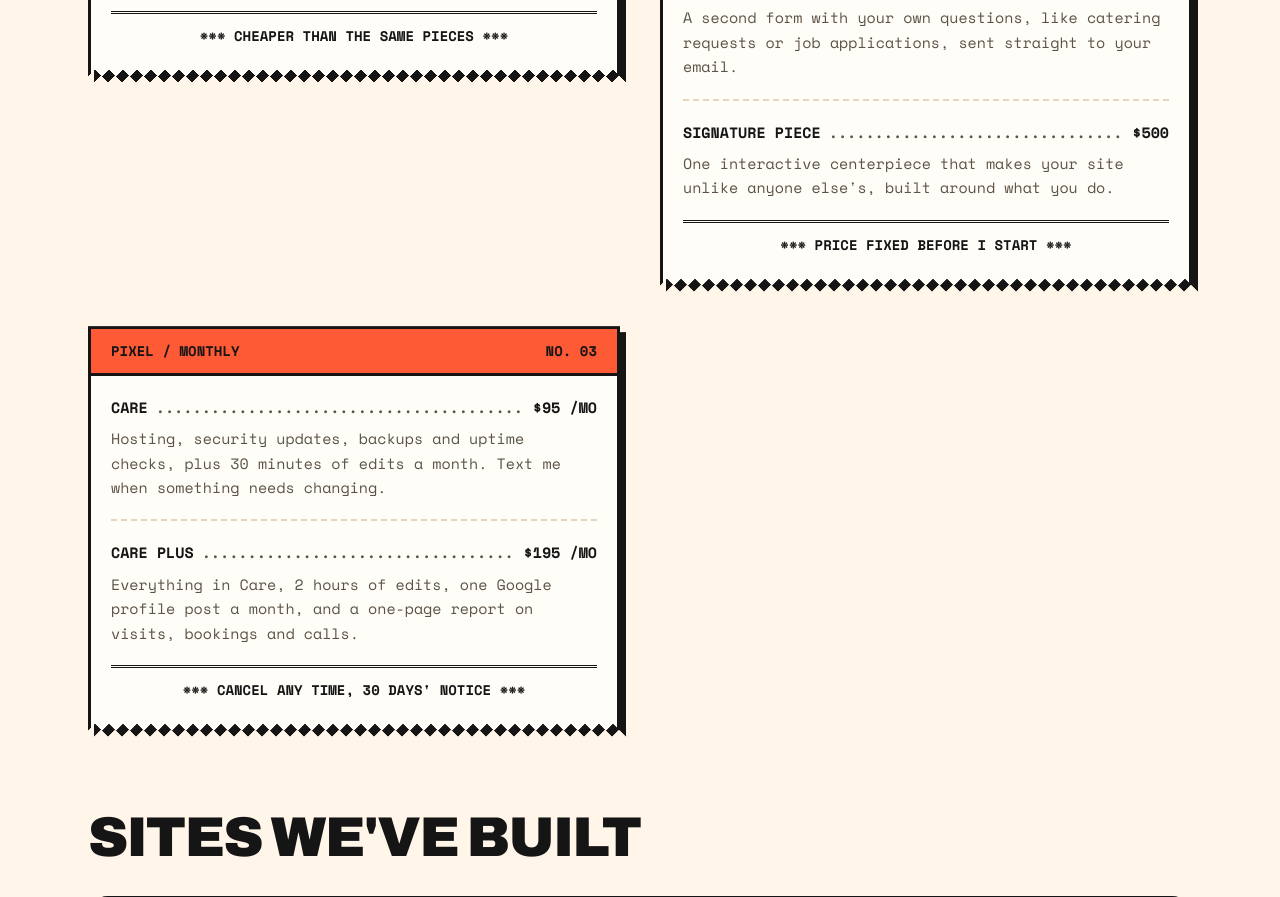
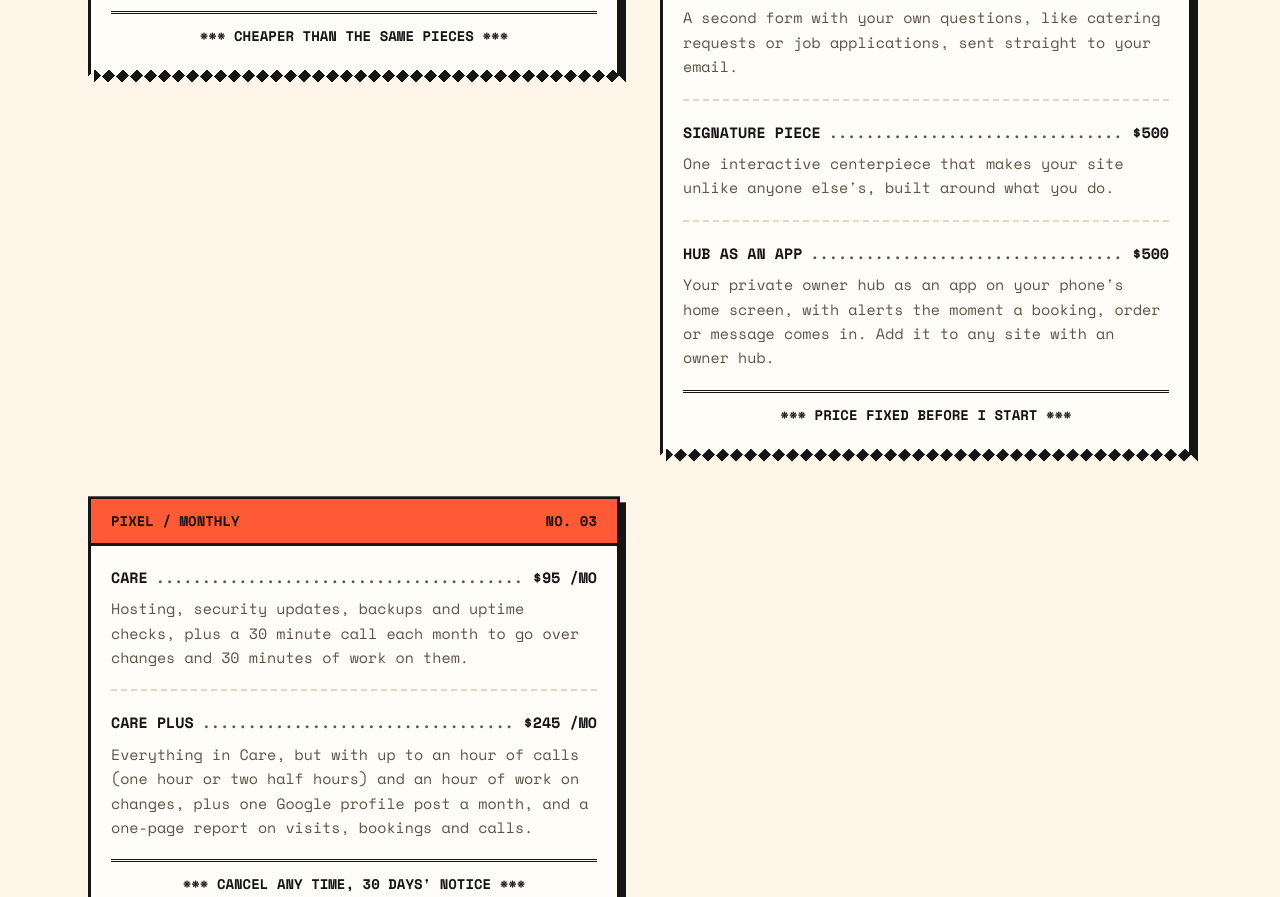
Before and after one commit to pixel-and-tally/pixel-and-tally, an Astro site: page /pixel in a window 1280 px wide. Shown: the part 1341-2238 px from the top of the page. Built offline with nearby package versions, Linux system fonts and the light colour scheme; Astro itself is replaced by a stand-in of ours.

Commit message:
Show what each client build does, add the Hub as an App add-on, update Care plans
Work section: Chromerabilia added; Oogum and Resume Pro list their real features;
Mint Coupe leads with its connected hubs and masked numbers. New $500 Hub as an App
piece in the builder. Care is a 30 min call plus 30 min of work; Care Plus is up to
an hour of calls plus an hour of work, now $245. Extra time is $50 per 30 minutes.

Co-Authored-By: Claude Opus 5.5 <noreply@anthropic.com>

```diff
--- a/CLAUDE.md
+++ b/CLAUDE.md
@@ -6,7 +6,8 @@ Tagline: "Design & analytics. Sit back, I've got it."
 Two service lines: websites with booking plus monthly care plans (Pixel), and dashboards plus
 data advice (Tally). Clients are US small businesses only, starting with Charlotte restaurants
 and service businesses. The pitch is "you deal with one real person", not "no AI".
-App building is not offered on the site until one has been delivered for a paying client.
+Full custom app building is not offered on the site yet. The "Hub as an App" add-on ($500) is offered
+because owner hubs already run as apps for real clients (Chromerabilia, plus Blake's own Mint Coupe), per Blake 2026-11-25.
 
 This repo is also the template for client sites: a client re-skin should only touch
 `src/theme.css` (colors, fonts, shape) and `src/site.ts` (business facts, offers, copy).
--- a/src/site.ts
+++ b/src/site.ts
@@ -176,6 +176,14 @@ export const pixelPieces: Offer[] = [
       "One interactive centerpiece that makes your site unlike anyone else's, built around what you do.",
     includes: [],
   },
+  {
+    name: "Hub as an App",
+    price: "$500",
+    cadence: "one-time",
+    summary:
+      "Your private owner hub as an app on your phone's home screen, with alerts the moment a booking, order or message comes in. Add it to any site with an owner hub.",
+    includes: [],
+  },
 ];
 
 export const pixelPlans: Offer[] = [
@@ -184,15 +192,15 @@ export const pixelPlans: Offer[] = [
     price: "$95",
     cadence: "monthly",
     summary:
-      "Hosting, security updates, backups and uptime checks, plus 30 minutes of edits a month. Text me when something needs changing.",
+      "Hosting, security updates, backups and uptime checks, plus a 30 minute call each month to go over changes and 30 minutes of work on them.",
     includes: [],
   },
   {
     name: "Care Plus",
-    price: "$195",
+    price: "$245",
     cadence: "monthly",
     summary:
-      "Everything in Care, 2 hours of edits, one Google profile post a month, and a one-page report on visits, bookings and calls.",
+      "Everything in Care, but with up to an hour of calls (one hour or two half hours) and an hour of work on changes, plus one Google profile post a month, and a one-page report on visits, bookings and calls.",
     includes: [],
   },
 ];
@@ -372,7 +380,7 @@ export const work: WorkItem[] = [
       "Mobile car detailing in Charlotte. Customers pick a package priced by their vehicle, choose a time, place and detailer, and their card is only charged once the detailer confirms. Gift certificates and referral credit are built in.",
     url: "https://mintcoupe.com",
     image: "/work/mint-coupe.webp",
-    highlights: ["Booking with prices by vehicle", "Card held until the detailer confirms", "Texts, reminders and a detailer app"],
+    highlights: ["Customer, detailer and owner hubs, all connected", "Masked calls and texts, real numbers stay private", "Card held until the detailer confirms"],
     features: [
       {
         group: "Customer booking",
@@ -460,7 +468,30 @@ export const work: WorkItem[] = [
       "Refrigerated smart vending from a family in Belmont, NC. A light, friendly site built on the owners' own flier, a form for businesses that want a machine, and a private login where the owners track host requests and bulk prices.",
     url: "https://oogum-vending.blake-499.workers.dev",
     image: "/work/oogum-vending.webp",
-    highlights: ["Built from the owners' flier", "Host-a-machine request form", "Private owner hub"],
+    highlights: ["Bulk prices compared across 5 stores", "Online prices pulled in every Monday", "Fewest-stops shopping trip"],
+    features: [
+      {
+        group: "Public site",
+        items: [
+          "Built from the owners' own flier and its five cornerstones",
+          "Host-a-machine request form for businesses that want one",
+          "Call picker for a quick phone call, with an add-to-calendar file",
+        ],
+      },
+      {
+        group: "Owner hub",
+        items: [
+          "Private login for both owners, with passwords they change themselves",
+          "Every host request saved and tracked",
+          "Log bulk prices from Costco, Sam's Club, Walmart, Target and Amazon; it shows the cheapest store per unit",
+          "Watch list of up to 20 items, compared per unit even when pack sizes differ",
+          "Online store prices pulled in through a Google Shopping connection every Monday morning, or on a Refresh tap",
+          "Sales that beat every other price get called out",
+          "Shopping trip planner: the fewest store stops for the best prices, and what skipping a store would cost",
+          "Settings page so the owners update their own site details, no call to me needed",
+        ],
+      },
+    ],
   },
   {
     name: "Resume Pro NC",
@@ -469,7 +500,71 @@ export const work: WorkItem[] = [
       "Nancy Turner's resume writing service, moved off Wix with nothing lost. A guided order form with resume upload, PayPal checkout tied to each order, a free resume review, and a dashboard where every order moves from paid to delivered, with her own emails one click away.",
     url: "https://resume-pro-nc.blake-499.workers.dev",
     image: "/work/resume-pro-nc.webp",
-    highlights: ["Order form with checkout", "Every old Wix link still works", "Owner dashboard and emails"],
+    highlights: ["Order, pay and get on the schedule in one go", "Payment confirmed and emailed on its own", "A morning to-do list in her inbox"],
+    features: [
+      {
+        group: "For clients",
+        items: [
+          "Guided order form: pick services, answer the questionnaire, upload a resume",
+          "Checkout through PayPal for the exact total, tied to that order",
+          "Free resume review with upload",
+          "Free phone consultation picker on the contact form",
+          "Career Tips blog, and all 40+ old Wix links still land on the right page",
+        ],
+      },
+      {
+        group: "Billing and emails on autopilot",
+        items: [
+          "PayPal tells the site when a payment clears; the order is marked paid and the client gets a receipt email",
+          "Questionnaire-received email with a payment link, sent the moment an order comes in",
+          "One automatic payment reminder for orders left unpaid",
+          "Every client email is written in the owner's own words, with her signature",
+          "Send an order link after a phone call by email or one-tap text",
+        ],
+      },
+      {
+        group: "Owner dashboard",
+        items: [
+          "Today view: drafts due or overdue, unconfirmed calls, unanswered messages, unpaid orders",
+          "Every order moves from waiting on payment to queued, writing, draft sent and delivered, with the draft due date set automatically",
+          "Each client's orders, messages, files and notes on one page",
+          "A 30-day check-in reminder to ask how the job search is going",
+          "Weekday 7 AM email with the day's list",
+          "Settings to change her own prices, hours, turnaround and contact details",
+        ],
+      },
+    ],
+  },
+  {
+    name: "Chromerabilia",
+    kind: "Sports card shop + owner portal",
+    summary:
+      "A Charlotte graded sports card seller. Every card sits in its own lit display case that flips to the back and shines like a refractor. The owner adds cards from his phone in seconds, and buyers can check out, make an offer or message him on Instagram.",
+    url: "https://chromerabilia.blake-499.workers.dev",
+    highlights: ["Snap a photo, it crops itself", "PSA details fill in from the cert number", "Checkout, offers and Instagram DMs"],
+    features: [
+      {
+        group: "Shop",
+        items: [
+          "Display-case showcase: cards flip to their back photo and catch a refractor shine",
+          "Filters, including search by card color",
+          "PayPal checkout for cards that ship, plus a Make an Offer form",
+          "Inquire button copies a ready message and opens his Instagram DMs",
+          "A Vault page for cards he's keeping, never for sale",
+          "Real view and in-cart counts, hidden at zero and never made up",
+        ],
+      },
+      {
+        group: "Owner portal",
+        items: [
+          "Upload from a phone: the photo crops itself to the slab, even on a cluttered table",
+          "Type the PSA cert number and the card's name, year, set and grade fill in on their own",
+          "Choose per card: ship it, inquiry only, or Vault",
+          "Orders and offers each in their own inbox",
+          "Settings to change his own contact details, Instagram, Zelle, shipping and password",
+        ],
+      },
+    ],
   },
 ];
 
@@ -485,7 +580,7 @@ export const faqs = [
   },
   {
     q: "How do changes work after launch?",
-    a: "Text or email me what you want changed. Care includes 30 minutes of edits a month, Care Plus includes 2 hours, and anything bigger is $85 an hour, quoted before I start.",
+    a: "Each month we get on a call and go over what you want changed. Care includes a 30 minute call and 30 minutes of work. Care Plus includes up to an hour of calls and an hour of work. Small changes fit in that time; new features get quoted separately. Need more time? Extra work is $50 per 30 minutes, agreed before I start.",
   },
   {
     q: "How long does it take?",
--- a/tests/site.test.ts
+++ b/tests/site.test.ts
@@ -14,12 +14,13 @@ describe("price sheet", () => {
       "Deposits or Payments": "$400",
       "Extra Form": "$150",
       "Signature Piece": "$500",
+      "Hub as an App": "$500",
       "Data Checkup": "$300",
       "Owner Dashboard": "$1,500",
       "Workflow Setup": "$450",
       "API Connection": "From $800",
       Care: "$95",
-      "Care Plus": "$195",
+      "Care Plus": "$245",
       "Dashboard Care": "$150",
       "Automation Care": "$75",
     });
@@ -41,7 +42,7 @@ describe("by the piece", () => {
 
 describe("honest content", () => {
   it("lists only the real case studies", () => {
-    expect(work.map((w) => w.name)).toEqual(["Mint Coupe", "Oogum Vending", "Resume Pro NC"]);
+    expect(work.map((w) => w.name)).toEqual(["Mint Coupe", "Oogum Vending", "Resume Pro NC", "Chromerabilia"]);
   });
   it("has a screenshot on disk for every case study", () => {
     for (const w of work) if (w.image) expect(existsSync(`public${w.image}`), w.image).toBe(true);
```
